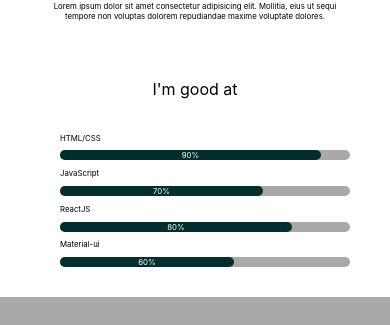
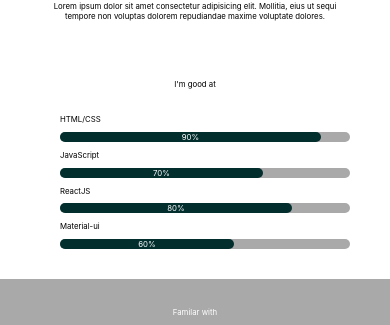
Before and after one commit to Shahrzad-gh/Portfolio, a React (Create React App) app: page / in a window 390 px wide. Shown: the part 1243-1568 px from the top of the page. Built offline with nearby package versions, Linux system fonts and the light colour scheme.

Commit message:
add font responsive - media query

```diff
--- a/src/components/Home/Home.css
+++ b/src/components/Home/Home.css
@@ -1,10 +1,11 @@
 .banner {
   position: relative;
-  z-index: -1;
   width: auto;
   height: 100vh;
 }
-
+p {
+  font-size: 2vw;
+}
 img {
   width: 100%;
   height: 100%;
```
